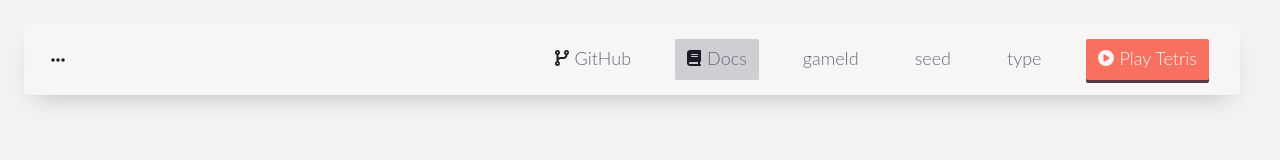
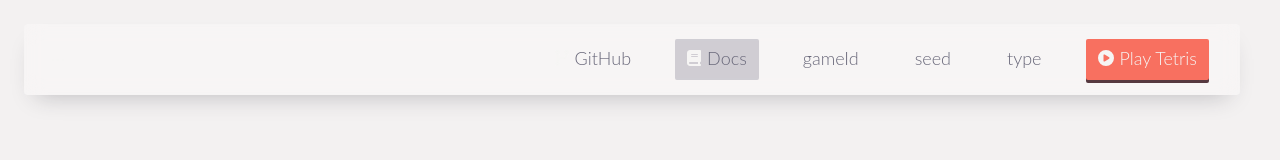
Before and after one commit to clk1006/teris, a Next.js app: page /docs/seed in a window 1280 px wide. Shown: the top 160 px of the page. Built offline with nearby package versions, Linux system fonts and the light colour scheme.

Commit message:
adjusted icon colors again

```diff
--- a/styles/main.css
+++ b/styles/main.css
@@ -160,14 +160,14 @@ p {
 .icon {
     margin-right: 6px;
 
-    color: rgb(var(--text-color-050));
+    color: rgb(var(--text-color-500));
 
     height: 1em;
     width: 1em;
 }
 
 .start-btn .icon, .restart-btn.icon {
-    color: rgb(var(--text-color-500));
+    color: rgb(var(--text-color-050));
 }
 
 .pop-up-frame {
```
